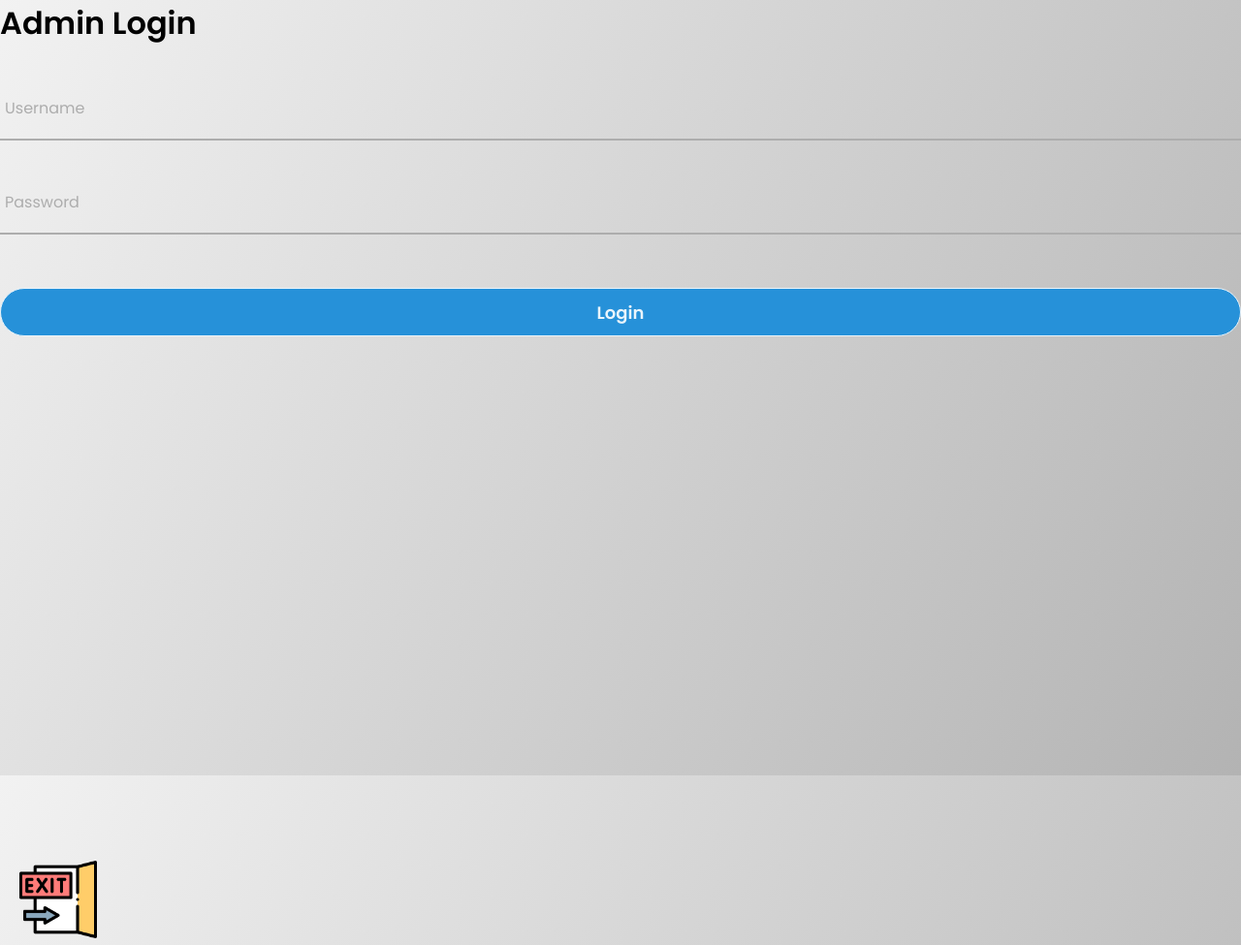
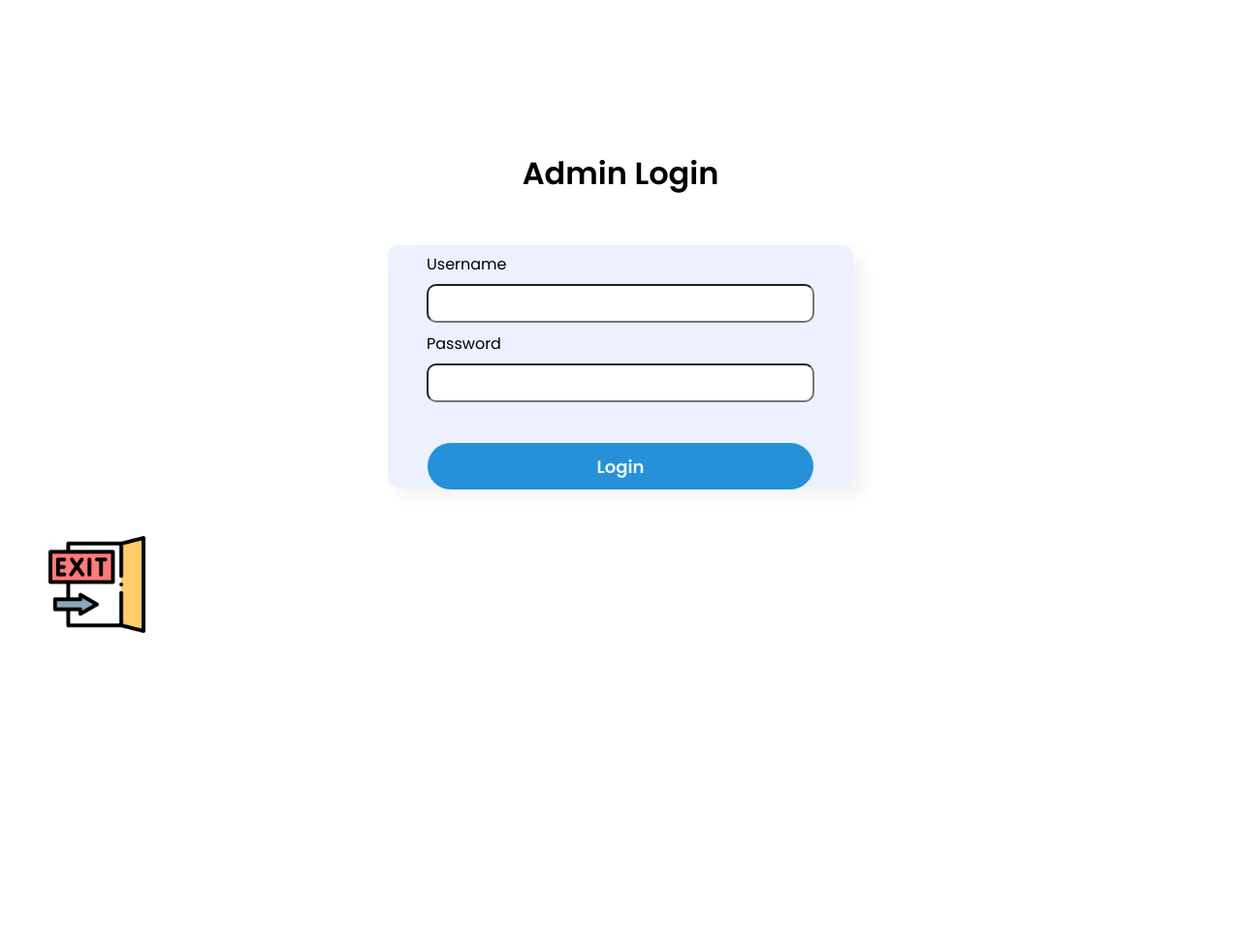
Before and after one commit to MahmudMridul/wisdom-academy-website, a PHP site: page /php/admin-login.php in a window 1280 px wide. Shown: the whole page at 97% size. After the commit the page ends 653 px from the top, so only its background shows below. Run offline with PHP 8.4, Linux system fonts and the light colour scheme.

Commit message:
few tweaks

```diff
--- a/css/admin-login.css
+++ b/css/admin-login.css
@@ -4,12 +4,6 @@
   padding: 0;
   box-sizing: border-box;
   font-family: "Poppins", sans-serif;
-}
-
-.header
-{
-  text-align: center;
-  font-size: 50px;
 }
 
 .box
@@ -21,94 +15,100 @@ body
 {
   margin: 0;
   padding: 0;
-  background: linear-gradient(120deg,#f2f2f2, #b3b3b3);
-  height: 100vh;
-  overflow: hidden;
 }
 
-.center
+.my-grid
 {
-  position: absolute;
-  top: 50%;
-  left: 50%;
-  transform: translate(-50%, -50%);
-  width: 400px;
-  background: white;
-  border-radius: 10px;
-  box-shadow: 6px 6px 15px;
+  display: grid;
+  margin-top: 85px;
+  grid-template: repeat(3, auto) / repeat(3, 1fr);
+  grid-gap: 50px;
 }
 
-.center h1
+.login_header
 {
+  grid-column: 2 / 3;
   text-align: center;
-  padding: 20px 0;
-  border-bottom: 1px solid silver;
+  padding-top: 70px;
 }
 
-.center form
+.login_form
+{
+  grid-column: 2 / 3;
+  grid-row: 2 / 3;
+  background: #EDF1FF;
+  border-radius: 10px;
+  box-shadow: 10px 10px 15px rgba(0,0,0,0.05);
+}
+
+a
+{
+  grid-column: 1 / 2;
+  grid-row: 3 / 4;
+}
+
+img
+{
+  height: 100px;
+  width: 100px;
+  margin-left: 50px;
+}
+@media(max-width: 500px)
+{
+  .my-grid
+  {
+    display: grid;
+    margin-top: 85px;
+    grid-template: repeat(3, auto) / 400px;
+    grid-gap: 50px;
+  }
+
+  .login_header
+  {
+    grid-column: 1 / -1;
+  }
+
+  .login_form
+  {
+    grid-column: 1 / -1;
+    grid-row: 2 / 3;
+  }
+
+  a
+  {
+    grid-column: 1 / 2;
+    grid-row: 3 / 4;
+  }
+}
+
+form
 {
   padding: 0 40px;
   box-sizing: border-box;
+  line-height: 40px;
 }
 
-form .txt_field
+
+input[type="text"], input[type="password"]
 {
-  position: relative;
-  border-bottom: 2px solid #adadad;
-  margin: 30px 0;
-}
-
-.txt_field input
-{
-  width: 100%;
-  padding: 0 5px;
+  width: 400px;
   height: 40px;
-  font-size: 16px;
-  border: none;
-  background: none;
+  border-radius: 10px;
+  font-size: 18px;
+  font-weight: 700;
+  cursor: pointer;
   outline: none;
 }
 
-.txt_field label
+input[type="text"]:hover, input[type="password"]:hover
 {
-  position: absolute;
-  top: 50%;
-  left: 5px;
-  color: #adadad;
-  transform: translateY(-50%);
-  font-size: 16px;
-  pointer-events: none;
+  border-color: #2691d9;
   transition: .5s;
-}
-
-.txt_field span::before
-{
-  content: '';
-  position: absolute;
-  top: 40px;
-  left: 0;
-  width: 0%;
-  height: 2px;
-  background: #2691d9;
-  transition: .5s;
-}
-
-.txt_field input:focus ~ label,
-.txt_field input:valid ~ label
-{
-  top: -5px;
-  color: #2691d9;
-}
-
-.txt_field input:focus ~ span::before,
-.txt_field input:valid ~ span::before
-{
-  width: 100%;
 }
 
 input[type="submit"]
 {
-  width: 100%;
+  width: 400px;
   height: 50px;
   border: 1px solid;
   background: #2691d9;
@@ -125,11 +125,3 @@ input[type="submit"]:hover
   border-color: #2691d9;
   transition: .5s;
 }
-
-img
-{
-  height: 80px;
-  width: 80px;
-  margin-left: 20px;
-  margin-top: 70vh;
-}
--- a/css/admin-page.css
+++ b/css/admin-page.css
@@ -57,6 +57,12 @@ a
   text-decoration: none;
 }
 
+h1
+{
+  text-align: center;
+}
+
+
 .side-menu
 {
   position: fixed;
```
Also changed, not shown: css/style.css (+41 -1 lines).
